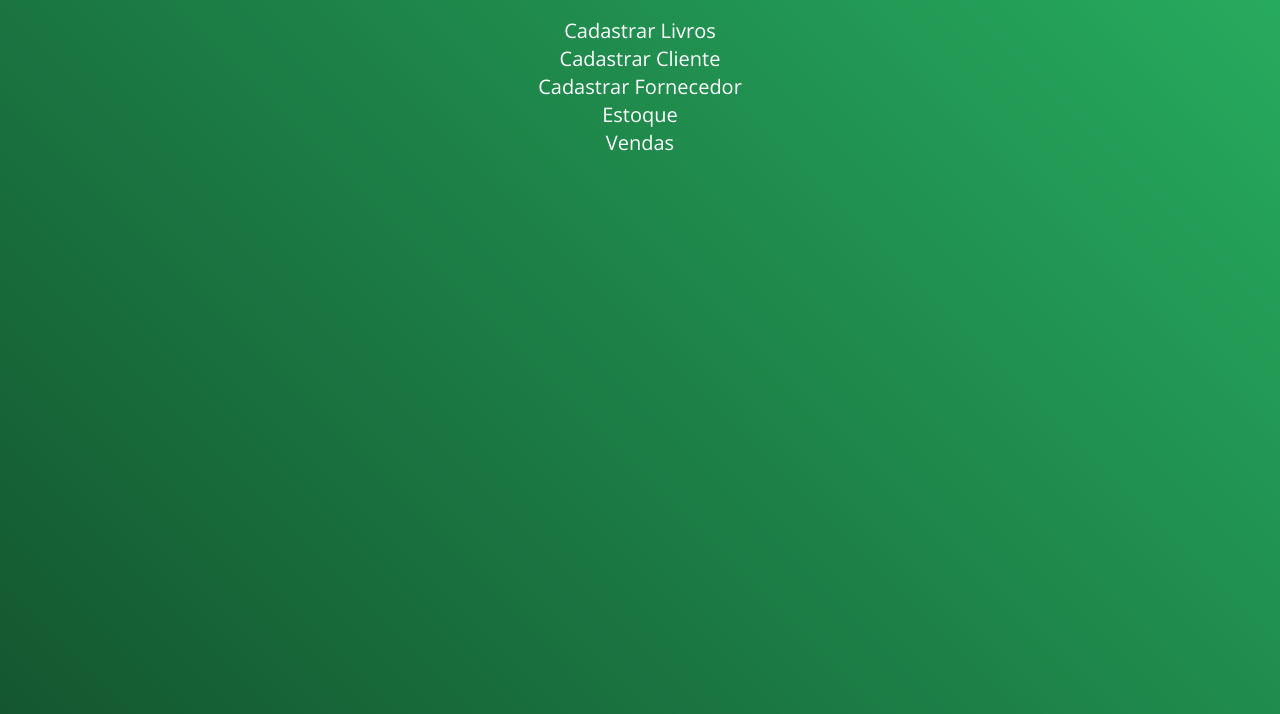
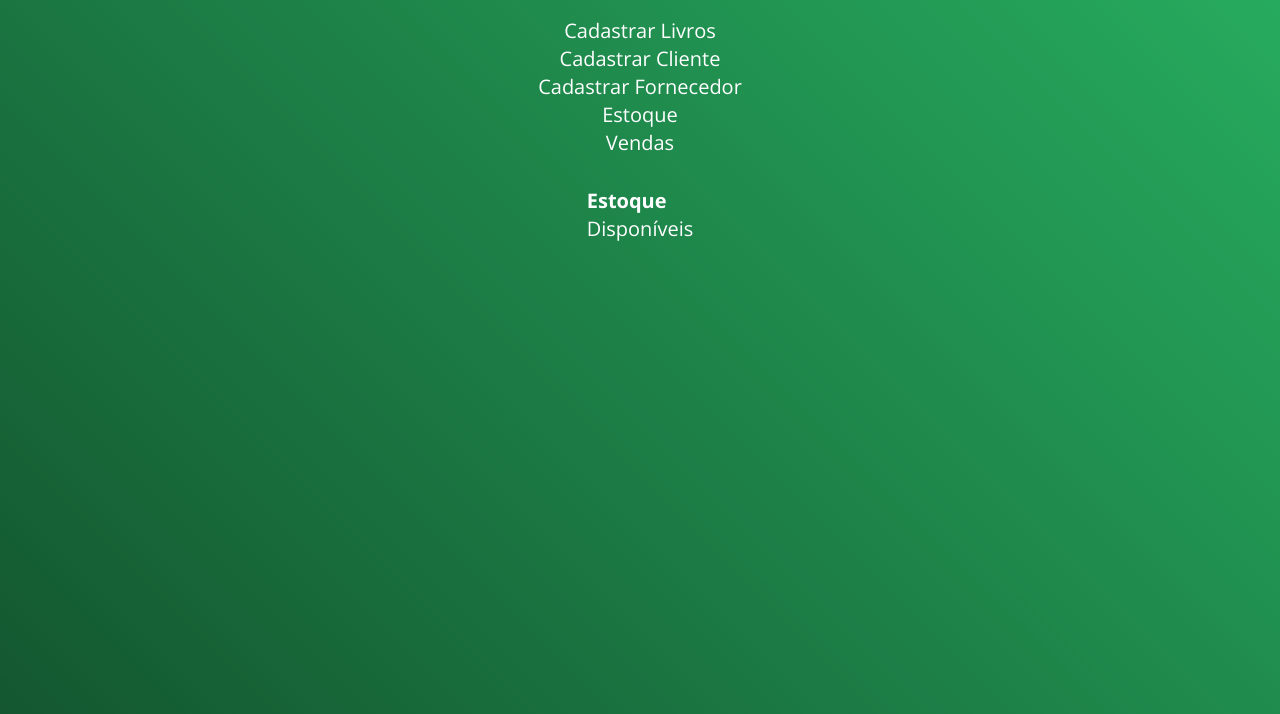
Before and after one commit to silvavini9/Sig-s-Sebo, a plain HTML site: page index.html in a window 1280 px wide. Shown: the part 86-800 px from the top of the page. Drawn offline with nearby package versions, Linux system fonts and the light colour scheme.

Commit message:
Deixando o fork atualizado com o repositório original.

```diff
--- a/index.html
+++ b/index.html
@@ -70,7 +70,7 @@
           </div>
         </form>
       </section>
-      <section id="stock_section" class="hidden">
+      <section id="stock_section">
         <h2>Estoque</h2>
         <div>
           <h3>Disponíveis</h3>
```
